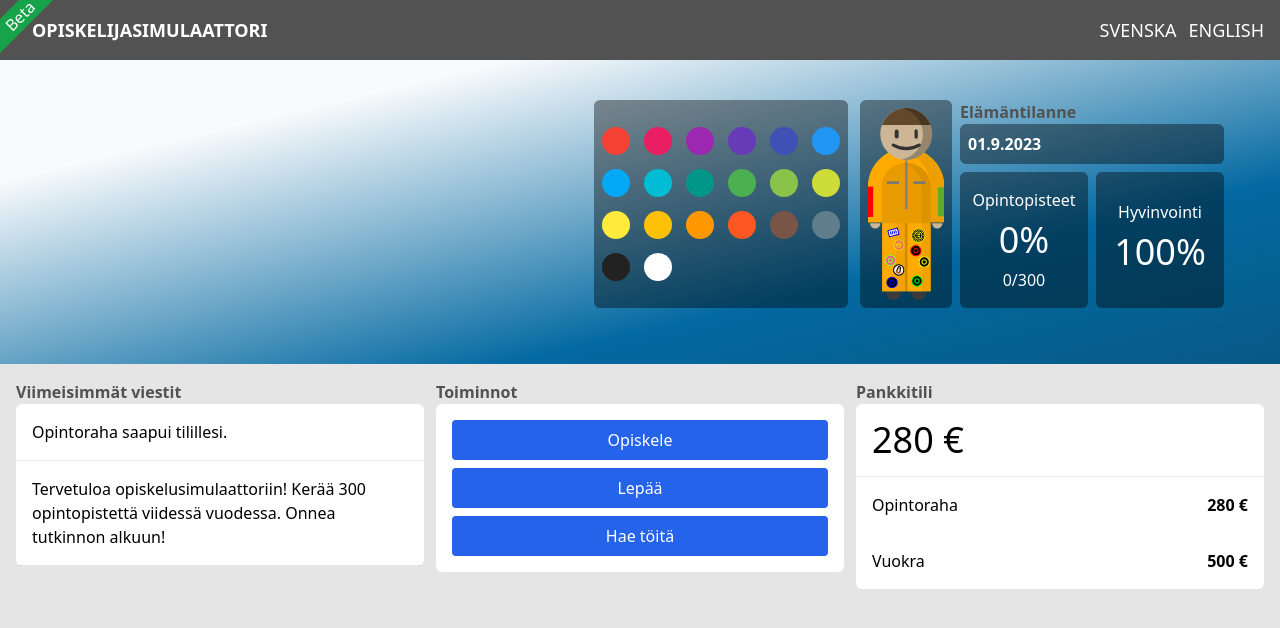
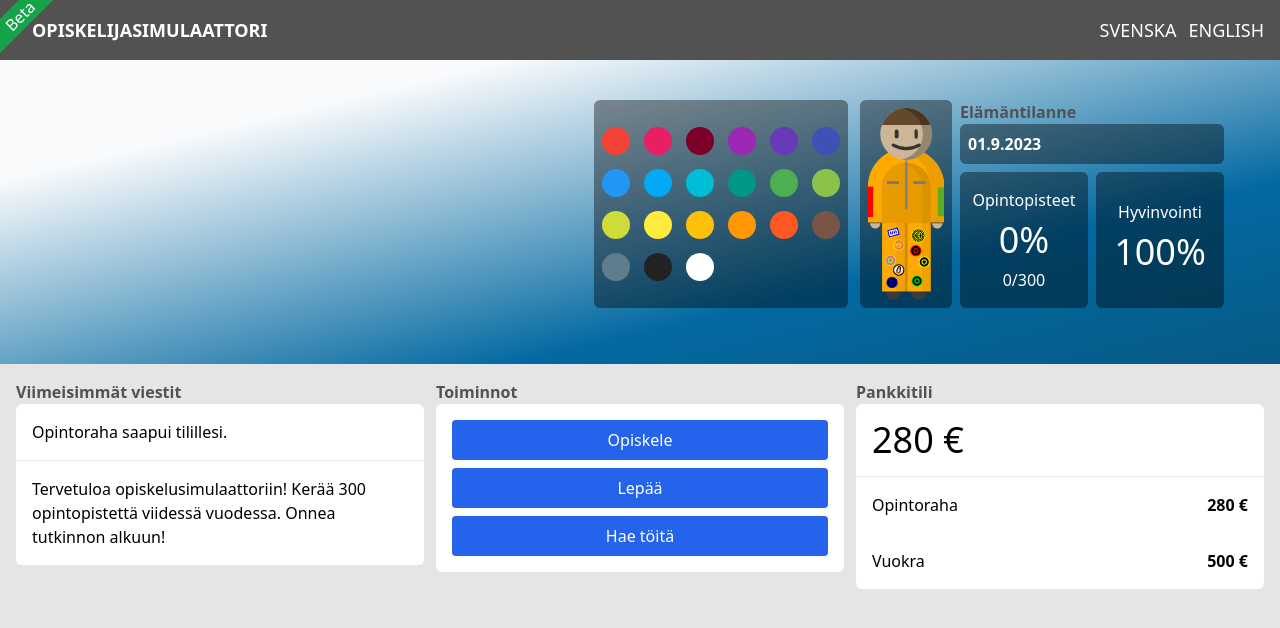
Before and after one commit to vuolen/opiskelusim2023, a React (Vite) app: page / in a window 1280 px wide. Both pictures are taken after a click on the element 899 px from the left and 204 px from the top of the page. Shown: the top 628 px of the page. Built offline with nearby package versions, Linux system fonts and the light colour scheme.

Commit message:
Add color

```diff
--- a/src/ui/Me.tsx
+++ b/src/ui/Me.tsx
@@ -28,6 +28,7 @@ const Me = ({ wellbeing, showPicker, setShowPicker }: OwnProps) => {
                     colors={[
                         "#f44336",
                         "#e91e63",
+                        "#7c002a",
                         "#9c27b0",
                         "#673ab7",
                         "#3f51b5",
```
